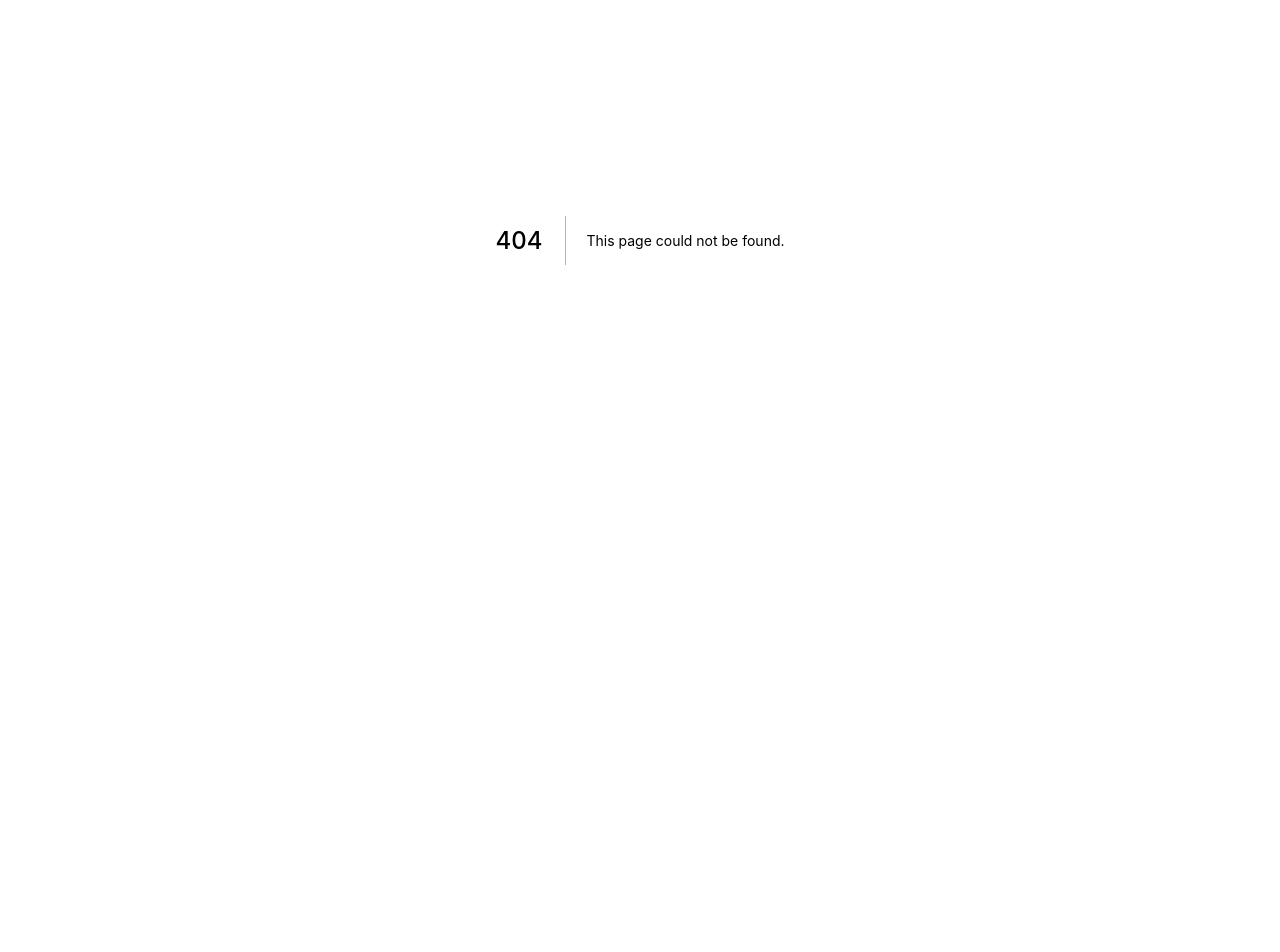
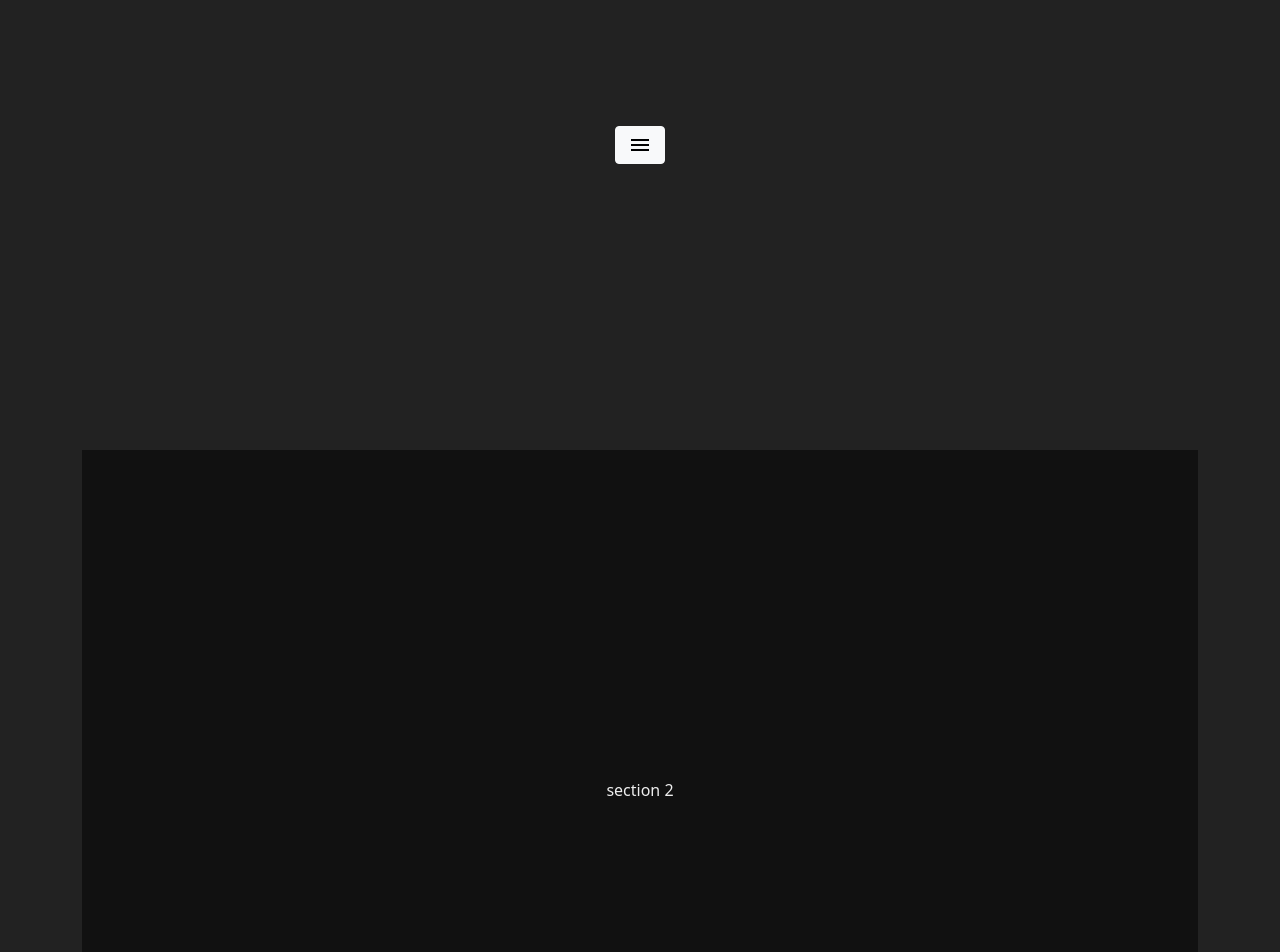
Before and after one commit to luangelsdorf/next-playground, a Next.js app: page /side-bar in a window 1280 px wide. Before the commit this address had no page. Shown: the part 160-1112 px from the top of the page. Before the commit the page ends 800 px from the top, so only its background shows below. Built offline with nearby package versions, Linux system fonts and the light colour scheme.

Commit message:
side-bar

```diff
--- a/pages/index.js
+++ b/pages/index.js
@@ -1,7 +1,7 @@
 import React from 'react';
 import Link from 'next/link'
 
-export let pages = ['busca-cores', 'test-components']
+export let pages = ['busca-cores', 'test-components', 'side-bar']
 
 export default function index() {
   return (
--- /dev/null
+++ b/pages/side-bar/index.js
@@ -0,0 +1,10 @@
+import React from 'react';
+import SideBar from "../../src/components/SideBar";
+
+export default function sideBar() {
+    return (
+        <div className="container">
+          <SideBar />
+        </div>
+    )
+}
--- a/public/css/global.css
+++ b/public/css/global.css
@@ -12,3 +12,12 @@ body {
 .btn:active {
     transform: scale(0.99);
 }
+
+aside {
+    height: 100%;
+}
+
+aside.active {
+    left: 0;
+    height: 100%;
+}
--- /dev/null
+++ b/public/js/index.js
@@ -0,0 +1,4 @@
+export function toggleSideBar() {
+  let sidebar = document.querySelector('aside')
+  sidebar.classList.toggle('active')
+}
--- /dev/null
+++ b/src/components/SideBar/SideBar.module.css
@@ -0,0 +1,33 @@
+.aside {
+    width: 250px;
+    background-color: #000;
+    padding: 15px 20px;
+    position: absolute;
+    left: -250px;
+    transition: all 200ms cubic-bezier(0, 0, 0.2, 1);
+}
+
+.aside a {
+    text-decoration: none;
+    color: #78afff;
+}
+
+.aside a:hover {
+    text-decoration: underline;
+}
+
+main .section {
+    display: flex;
+    align-items: center;
+    justify-content: center;
+    flex-direction: column;
+}
+
+.section:nth-child(even) {
+    background-color: #111;
+    height: 680px;
+}
+.section:nth-child(odd) {
+    background-color: #222;
+    height: 610px;
+}
--- /dev/null
+++ b/src/components/SideBar/index.js
@@ -0,0 +1,41 @@
+import React from 'react';
+import styles from './SideBar.module.css'
+import {pages} from "../../../pages";
+import Link from "next/link";
+import {toggleSideBar} from "../../../public/js";
+
+export default function SideBar() {
+  return (
+    <>
+      <aside className={styles.aside}>
+        <h3>
+          <Link href="/">
+            <a>Home</a>
+          </Link>
+        </h3>
+        <ul>
+          {
+            pages.map(page => {
+              return (
+                <li key={page}>
+                  <Link href={`/${page}`}>
+                    <a>{page}</a>
+                  </Link>
+                </li>
+              )
+            })
+          }
+        </ul>
+      </aside>
+
+      <main>
+        <section className={styles.section}>
+          <button onClick={toggleSideBar} className="btn btn-light material-icons">menu</button>
+        </section>
+        <section className={styles.section}>section 2</section>
+        <section className={styles.section}>section 3</section>
+        <section className={styles.section}>section 4</section>
+      </main>
+    </>
+  )
+}
```
